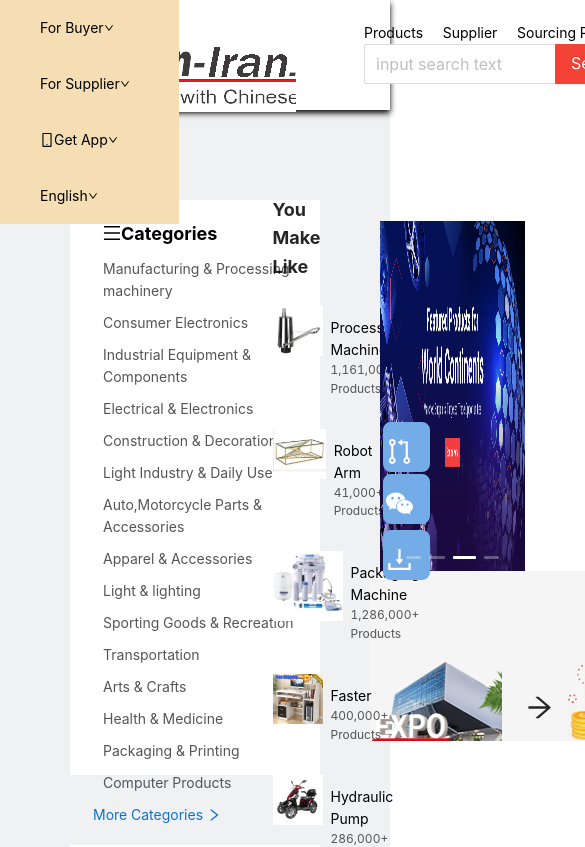
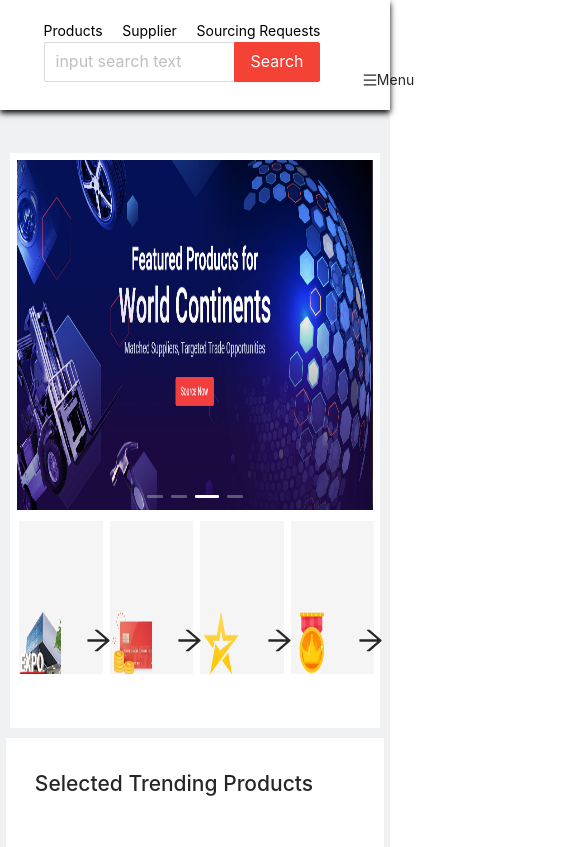
Before and after one commit to kimiakarbin/MainProject, a React (Create React App) app: page / in a window 390 px wide. Shown: the top 847 px of the page, 585 px wide, since content can reach past the window. Built offline with nearby package versions, Linux system fonts and the light colour scheme.

Commit message:
continue to responsive

```diff
--- a/package.json
+++ b/package.json
@@ -13,7 +13,9 @@
     "craco-less": "^1.20.0",
     "react": "^17.0.2",
     "react-dom": "^17.0.2",
+    "react-responsive": "^9.0.0-beta.5",
     "react-scripts": "4.0.3",
+    "styled-components": "^5.3.3",
     "web-vitals": "^1.0.1"
   },
   "scripts": {
--- a/src/Assets/style.less
+++ b/src/Assets/style.less
@@ -761,14 +761,142 @@
     cursor: pointer;
     color: #1470cc;
 }
+// @media (max-width: 991px) {
+//     .Hamburger {
+//         display: flex;
+//         flex-direction: column;
+//         position: absolute;
+//         height: 224px;
+//         justify-content: space-around;
+//         background-color: wheat;
+//         width: 179px;
+//     }
+// }
+.Hamburger {
+    margin-left: -95%;
+    display: flex;
+    flex-direction: column;
+    position: fixed;
+    height: 100%;
+    justify-content: space-between;
+    background-color: #f5f7fa;
+    width: 24%;
+    align-content: flex-end;
+    align-items: center;
+    margin-top: -6%;
+    border: 0.7px #ced3d9 solid;
+}
+.Hamburger--Button {
+    display: inline-flex;
+    align-items: center;
+    margin-top: 134%;
+    margin-left: -50%;
+}
 @media (max-width: 991px) {
-    .Header--First__Row {
+    .Made--In__Iran--Pic {
+        width: 100%;
+        margin-top: 0px;
+        margin-left: 5%;
+    }
+    .Header--Search__Bar {
+        margin-top: 5%;
+        margin-left: -5%;
+    }
+    .Main--Content {
+        margin: 10px;
+        margin-top: 80px;
+    }
+    .Main--Content__Left--Container {
+        display: none;
+    }
+    .Main--Content__Carousel {
+        width: auto;
+        margin-left: 2%;
+        margin-right: 2%;
+        margin-top: -10%;
+        padding-top: 2%;
+    }
+    .Main--Content__Right--Container {
+        display: none;
+    }
+    .Case--Desc {
+        margin-left: 1.5%;
+        display: flex;
+        width: 98%;
+        margin-top: 2%;
+    }
+    .Spotlight--Item {
+        height: 153px;
+    }
+    .Spotlight--Image {
+        width: 50%;
+    }
+    .Select--Trending {
+        margin: 1.5%;
+    }
+    .Trend--Product {
+        width: 234px;
+    }
+    .Industry--Booth {
+        margin: 1.5%;
         display: flex;
         flex-direction: column;
-        position: absolute;
-        height: 224px;
-        justify-content: space-around;
-        background-color: wheat;
-        width: 179px;
+        height: auto;
+    }
+    .Industry--Image__Background {
+        display: none;
+    }
+    .Industry--Image__Backgroundd {
+        display: flex !important;
+        width: -webkit-fill-available;
+    }
+    .Industry--Products {
+        display: flex;
+        flex-wrap: wrap;
+        margin-top: 14%;
+    }
+    .Industry--Products__Item {
+        width: 33.33%;
+    }
+    .Sourcing--Text__Section {
+        display: none;
+    }
+    .Sourcing--Form {
+        background-color: white;
+        height: auto;
+        margin: 1.5%;
+        width: 100%;
+    }
+    .Sourcing {
+        margin: 1.5%;
+        height: auto;
+    }
+    .Sourcing--Theme {
+        display: none;
+    }
+
+    .Sourcing--Text {
+        margin-top: 0px;
+        margin-left: 0;
+        height: 340px;
+    }
+    .Solutions {
+        margin: 1.5%;
+        /* margin-bottom: 28px; */
+    }
+    .Solution--List {
+        display: flex;
+        flex-wrap: wrap;
+    }
+    .Solution--Item {
+        width: 49%;
+        margin-bottom: 1.5%;
+    }
+    .Solution--Banner {
+        width: 344px;
+        height: 252px;
+    }
+    .Icon_Bar {
+        display: none;
     }
 }
--- a/src/Components/Header/Header.js
+++ b/src/Components/Header/Header.js
@@ -9,9 +9,13 @@
     ShoppingCartOutlined,
 } from '@ant-design/icons';
 import clsx from 'clsx';
-import HamburgerMenu from './hamburgerMenue';
+import HamburgerMenu from './hamburgerMenu';
+import { useMediaQuery } from 'react-responsive';
+import { DeviceSize } from '../Responsive/Responsive';
 
-const Header = ({ open }) => {
+const Header = () => {
+    const isMobile = useMediaQuery({ maxWidth: DeviceSize.tablet });
+
     const menu = (
         <Menu>
             <Menu.Item>
@@ -57,8 +61,8 @@
 
     return (
         <div className="Header">
-            <HamburgerMenu />
-            <div className="Header--First__Row" open={open}>
+            {!isMobile && (
+                <div className="Header--First__Row">
                     <Dropdown className="Header--Dropdown" overlay={menu}>
                         <div className="BlackLink">
                             <GGButton className="BlackLink" value="For Buyer" />
@@ -68,7 +72,10 @@
 
                     <Dropdown className="Header--Dropdown" overlay={menu}>
                         <div className="BlackLink">
-                        <GGButton className="BlackLink" value="For Supplier" />
+                            <GGButton
+                                className="BlackLink"
+                                value="For Supplier"
+                            />
                             <DownOutlined />
                         </div>
                     </Dropdown>
@@ -88,18 +95,23 @@
                         </div>
                     </Dropdown>
                 </div>
+            )}
 
             <div className="Header--Second__Row">
                 <div className="Header--Image">
-                    <img src={made_in_iran} alt="" />
+                    <img
+                        className="Made--In__Iran--Pic"
+                        src={made_in_iran}
+                        alt=""
+                    />
                 </div>
+                <div></div>
                 <div className="Header--Search__Bar">
                     <div className="Header--Search__Tab">
                         <GGButton
                             className={clsx('Search--Tab__Item', 'BlackLink')}
                             value="Products"
                         />
-
                         <GGButton
                             className={clsx('Search--Tab__Item', 'BlackLink')}
                             value="Supplier"
@@ -118,7 +130,8 @@
                         />
                     </div>
                 </div>
-
+                <HamburgerMenu />
+                {!isMobile && (
                     <div className="Sign--Container">
                         <UserOutlined style={{ fontSize: '32px' }} />
                         <div className="Sign--Join__Button">
@@ -133,11 +146,16 @@
                             />
                         </div>
                     </div>
-
+                )}{' '}
+                {!isMobile && (
                     <div className="Inquiry--Button">
                         <ShoppingCartOutlined style={{ fontSize: '32px' }} />
-                    <GGButton className="BlackLink" value="Inquiry Basket" />
+                        <GGButton
+                            className="BlackLink"
+                            value="Inquiry Basket"
+                        />
                     </div>
+                )}
             </div>
         </div>
     );
--- /dev/null
+++ b/src/Components/Header/hamburgerMenu.js
@@ -0,0 +1,43 @@
+import { MenuOutlined } from '@ant-design/icons';
+import { useState } from 'react';
+import GGButton from '../../ReuseableComponents/GGButton/GGButton';
+import { useMediaQuery } from 'react-responsive';
+import { DeviceSize } from '../Responsive/Responsive';
+const HamburgerMenu = () => {
+    const isMobile = useMediaQuery({ maxWidth: DeviceSize.laptop });
+    const [open, setOpen] = useState(false);
+    return (
+        <div className="">
+            {isMobile && (
+                <div
+                    open={open}
+                    onClick={() => setOpen(!open)}
+                    className="Hamburger--Button"
+                >
+                    {' '}
+                    <MenuOutlined />
+                    Menu
+                </div>
+            )}
+            {open && isMobile && (
+                <div className="Hamburger">
+                    <div>Menu</div>
+                    <br />
+                    <div className="BlackLink">
+                        <GGButton className="BlackLink" value="For Buyer" />
+                    </div>
+                    <div className="BlackLink">
+                        <GGButton className="BlackLink" value="For Supplier" />
+                    </div>
+                    <div className="BlackLink">
+                        <GGButton className="BlackLink" value="Get App" />
+                    </div>
+                    <div className="BlackLink">
+                        <GGButton className="BlackLink" value="English" />
+                    </div>{' '}
+                </div>
+            )}
+        </div>
+    );
+};
+export default HamburgerMenu;
--- a/src/Components/Header/hamburgerMenue.js
+++ /dev/null
@@ -1,11 +0,0 @@
-import { MenuOutlined } from '@ant-design/icons';
-import { useState } from 'react';
-const HamburgerMenu = () => {
-    const [open, setOpen] = useState(false);
-    return (
-        <div className="Hmaburger" open={open} onClick={() => setOpen(!open)}>
-            <MenuOutlined />
-        </div>
-    );
-};
-export default HamburgerMenu;
--- a/src/Components/IndustryBooth/IndustryBooth.js
+++ b/src/Components/IndustryBooth/IndustryBooth.js
@@ -1,4 +1,5 @@
 import Arts_Crafts from '../../Assets/Image/Arts_Crafts.webp';
+import Arts__Crafts from '../../Assets/Image/Arts__Crafts.webp';
 import Wig from '../../Assets/Image/Wig.webp';
 import Sunglasses from '../../Assets/Image/Sunglasses.webp';
 import Medal from '../../Assets/Image/Medal.webp';
@@ -18,6 +19,12 @@
                     className="Industry--Image__Background"
                     src={Arts_Crafts}
                     alt=""
+                />
+                <img
+                    className="Industry--Image__Backgroundd"
+                    src={Arts__Crafts}
+                    alt=""
+                    style={{ display: 'none' }}
                 />
                 <h2>Arts & Crafts</h2>
                 <Button className="Source--Now__Button" type="primary">
--- /dev/null
+++ b/src/Components/Responsive/Responsive.js
@@ -0,0 +1,6 @@
+export const DeviceSize = {
+    mobile: 768,
+    tablet: 992,
+    laptop: 1324,
+    desktop: 2024,
+};
--- a/src/Components/Sourcing/Sourcing.js
+++ b/src/Components/Sourcing/Sourcing.js
@@ -9,7 +9,7 @@
                 <img className="Sourcing--Theme" src={easysourcing} alt="" />
             </div>
             <div className="Sourcing--Text">
-                <div>
+                <div className="Sourcing--Text__Section">
                     <h1>EASY SOURCING</h1>
                     <p>
                         An easy way to post your sourcing requests and get
```
Also changed, not shown: src/Assets/Image/Arts__Crafts.webp (added), 1 other file (tests, documents, lock files or other folders). Lines whose indentation alone changed are shown as unchanged.
